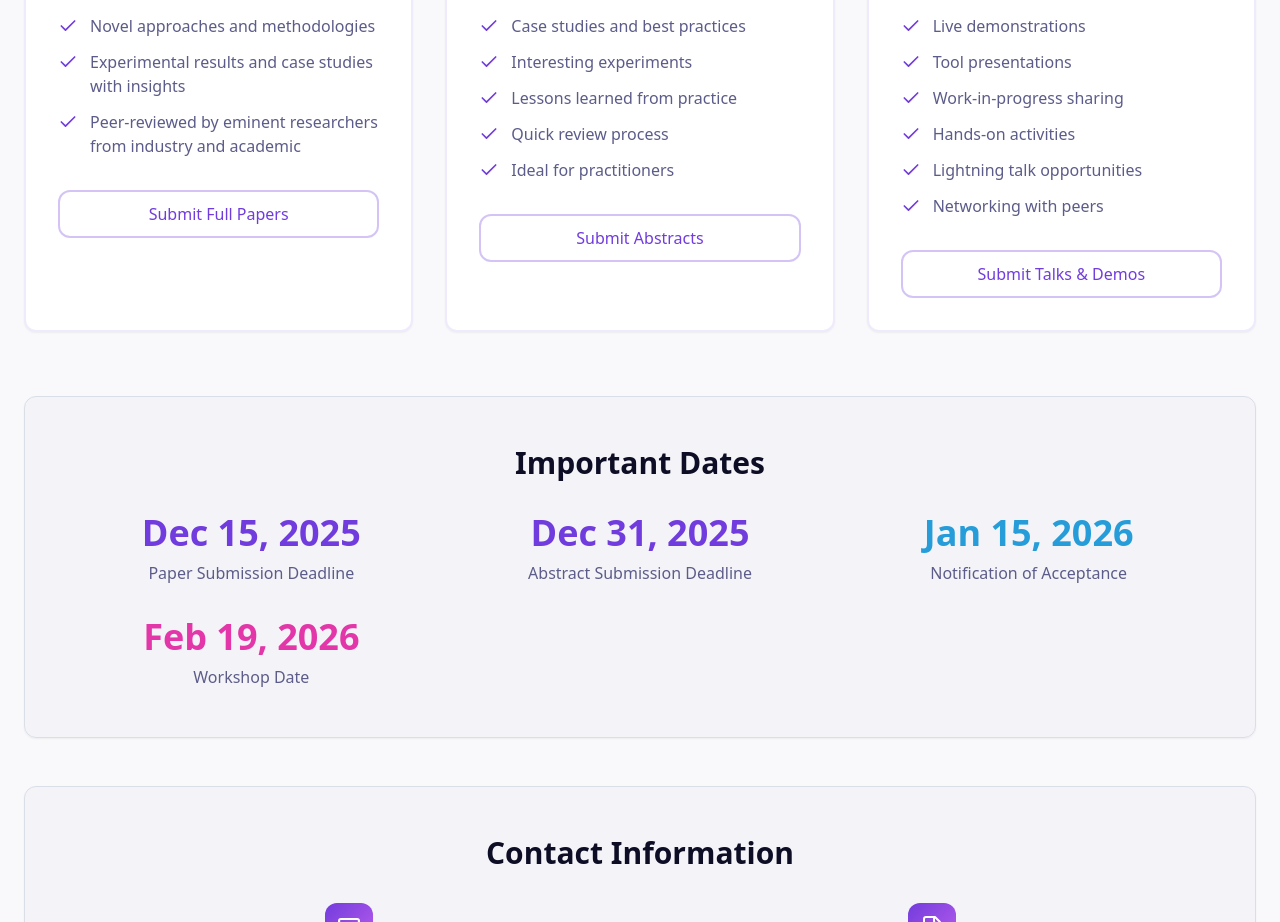
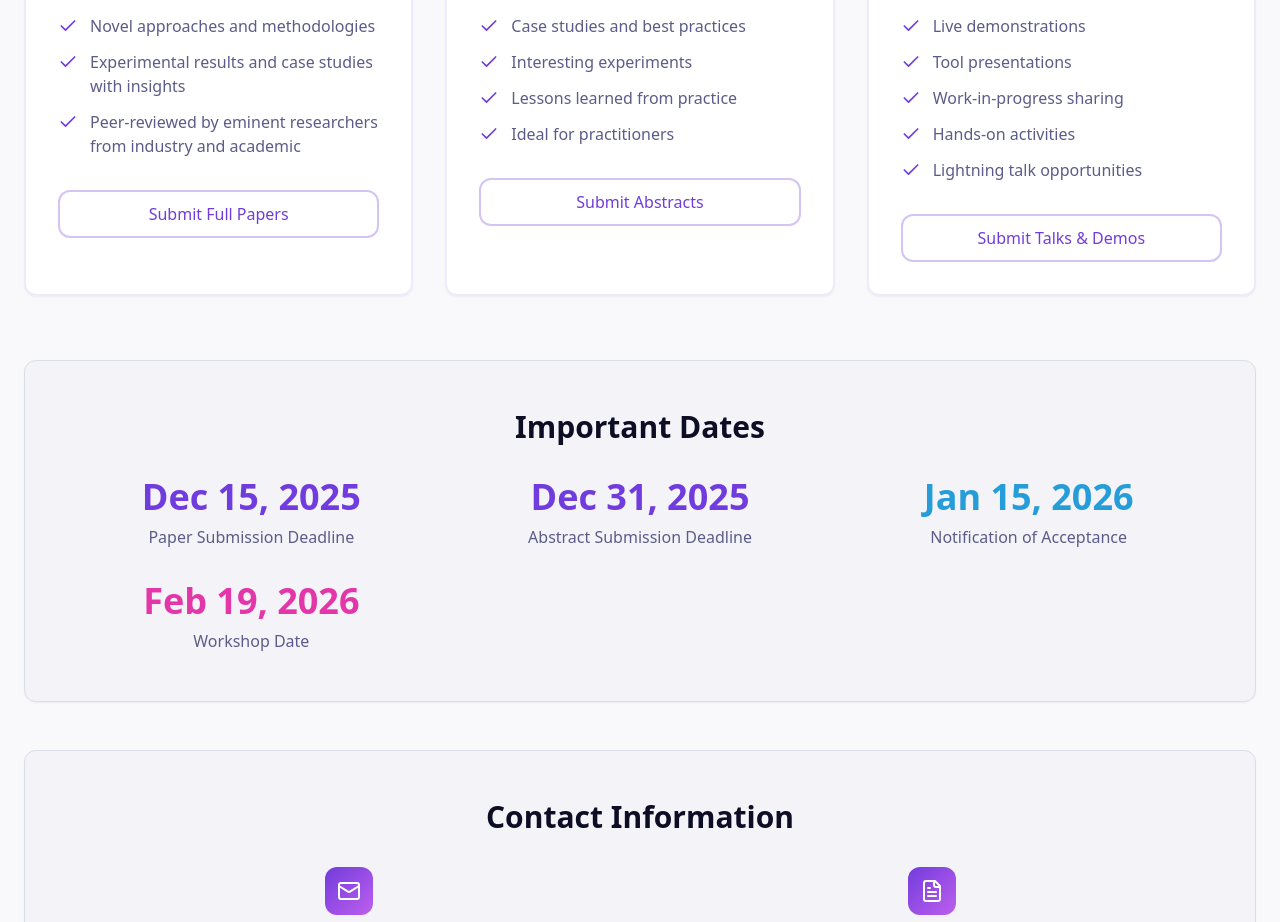
Before and after one commit to Arihant25/genai-based-se, a React (Vite) app: page / in a window 1280 px wide. Shown: the part 6320-7242 px from the top of the page. Built offline with nearby package versions, Linux system fonts and the light colour scheme; the HTML template or start-up script is replaced by a standard one.

Commit message:
Update Registration.tsx

```diff
--- a/src/components/Registration.tsx
+++ b/src/components/Registration.tsx
@@ -22,7 +22,6 @@ const submissionTypes = [
       "Case studies and best practices",
       "Interesting experiments",
       "Lessons learned from practice",
-      "Quick review process",
       "Ideal for practitioners",
     ],
     highlighted: false,
@@ -37,7 +36,6 @@ const submissionTypes = [
       "Work-in-progress sharing",
       "Hands-on activities",
       "Lightning talk opportunities",
-      "Networking with peers",
     ],
     highlighted: false,
   },
```
